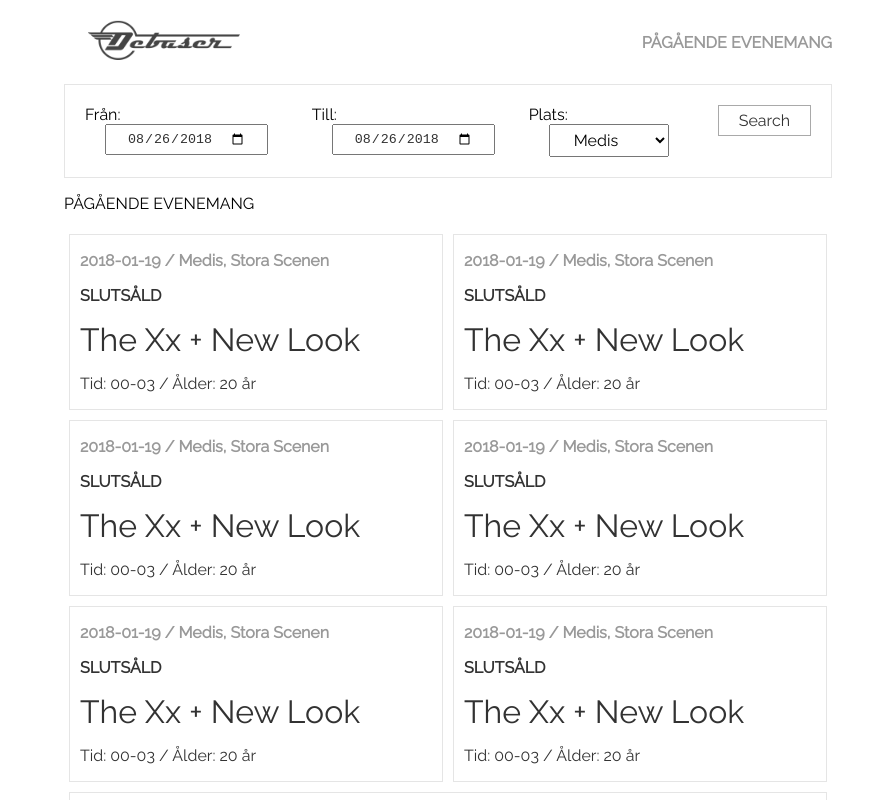
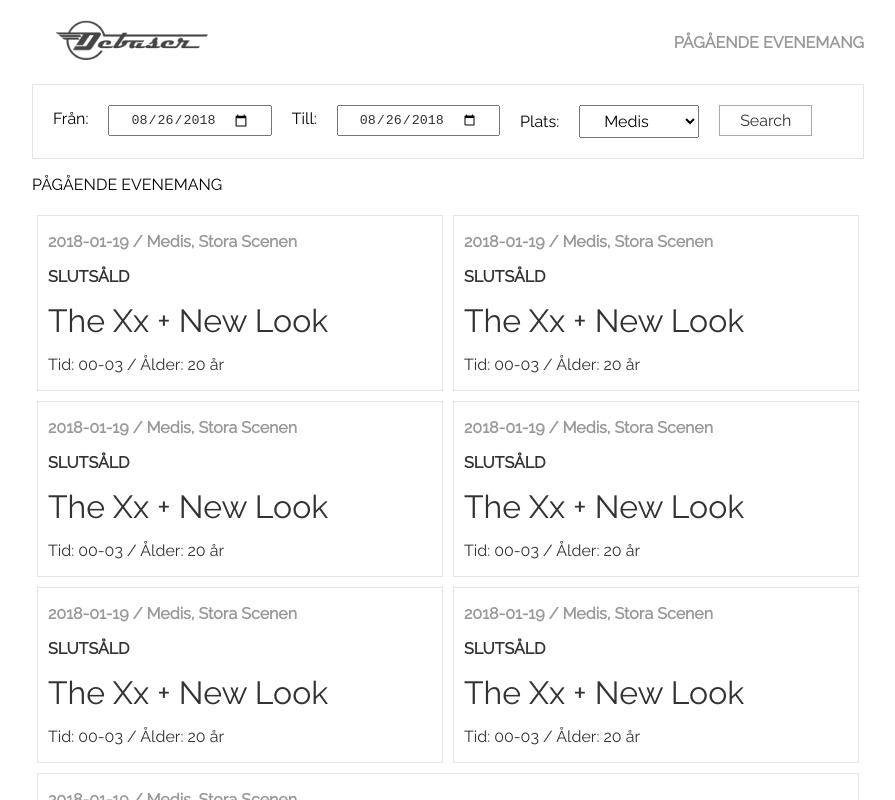
Before and after one commit to chriskilinc/DebaserApiReactApp, a React (Create React App) app in the folder ClientApp/: page / in a window 1280 px wide. Shown: the top 800 px of the page, without its empty margins (192-1087 px from the left). Built offline with nearby package versions, Linux system fonts and the light colour scheme.

Commit message:
Changed container space

```diff
--- a/ClientApp/src/index.css
+++ b/ClientApp/src/index.css
@@ -1,5 +1,5 @@
 :root {
-    --containerSpace: 20vw;
+    --containerSpace: 17.5vw;
     --colorDark: #323232;
     --colorGrey: #999;
 }
```
